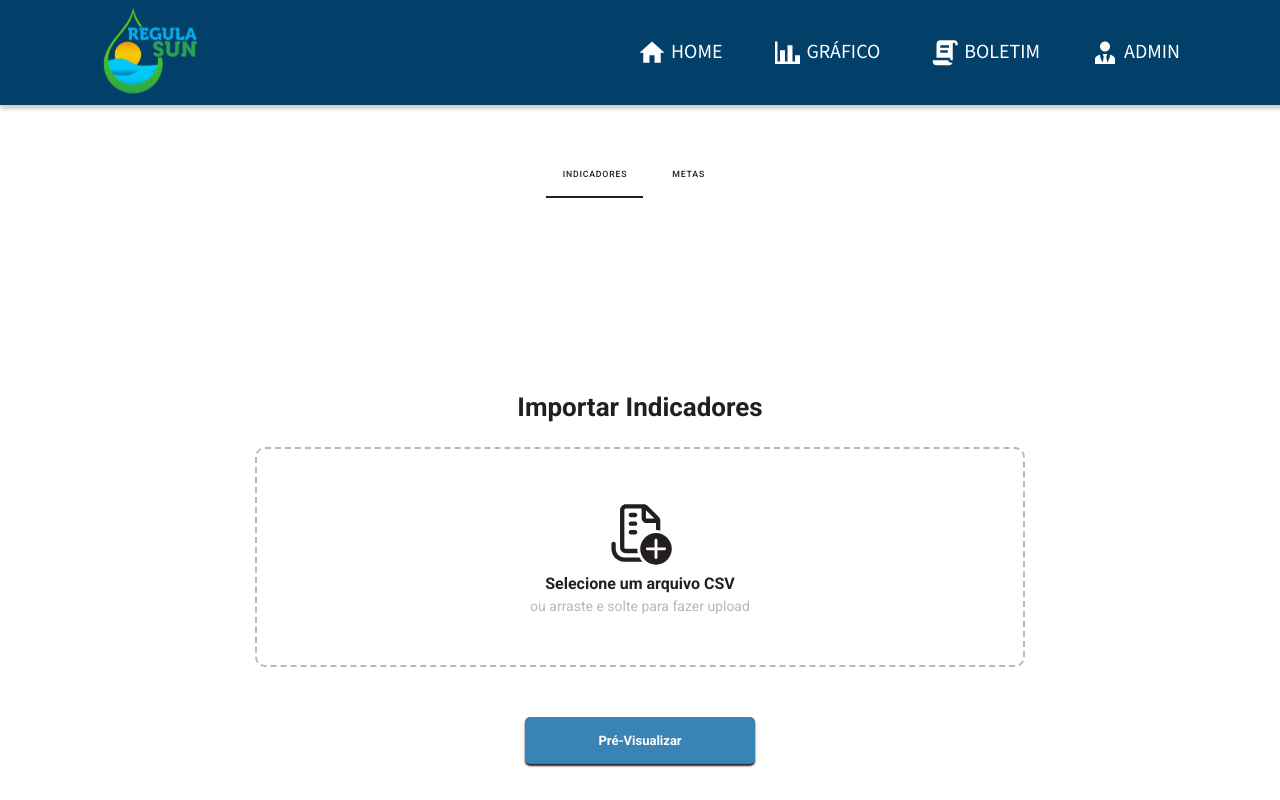
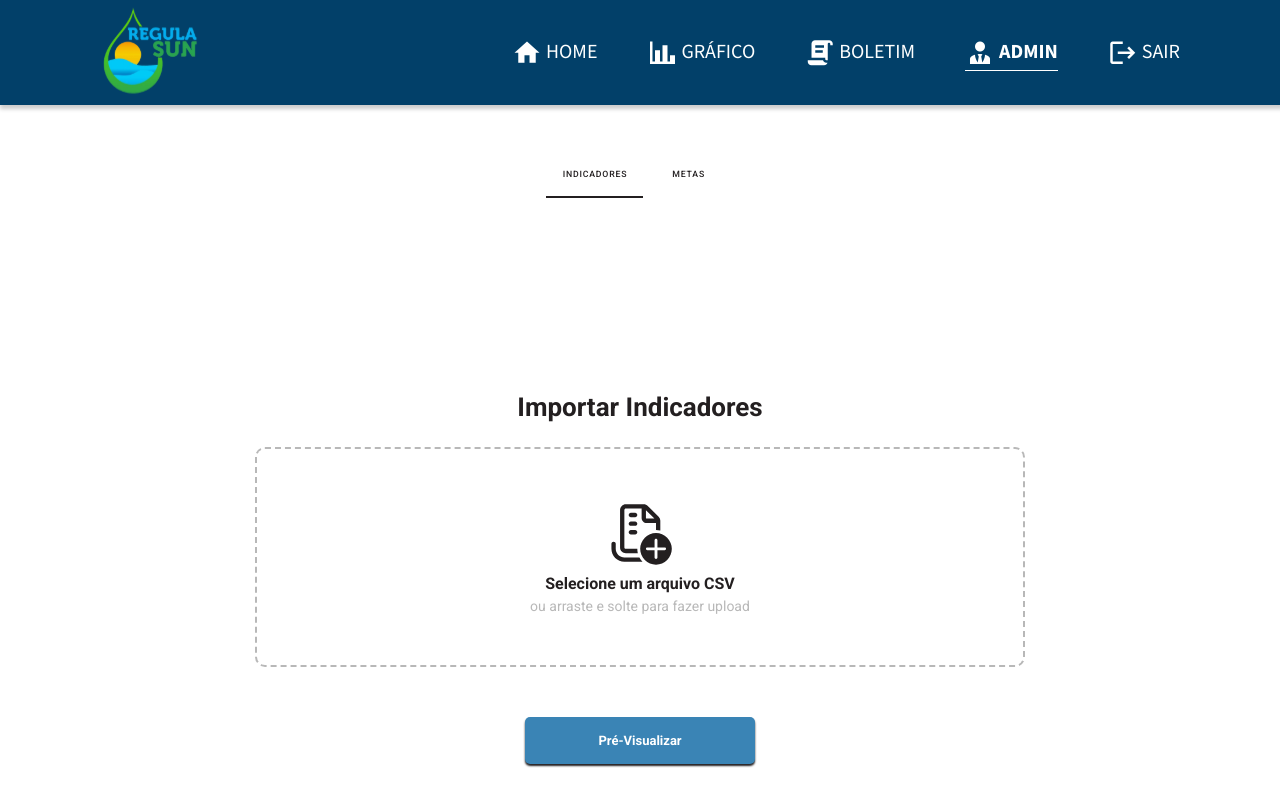
Before and after one commit to PDS-1-P05/2023_1_front-end, a Vue app in the folder Regula.sun - front/: page /admin in a window 1280 px wide. Built offline with nearby package versions, Linux system fonts and the light colour scheme; sample sign-in values are in the browser's storage.

Commit message:
feat: pag do navbar está indicado

```diff
--- a/Regula.sun - front/src/components/NavBar.vue
+++ b/Regula.sun - front/src/components/NavBar.vue
@@ -18,6 +18,10 @@
               {{ link.nome }}
             </router-link>
           </li>
+          <div class="logout-mobile" v-if="logado" @click="sair">
+            <v-icon icon="mdi-logout" />
+            Sair
+          </div>
         </ul>
       </transition>
     </nav>
@@ -30,36 +34,67 @@
     <nav>
       <ul>
         <li v-for="link in links" :key="link.para">
-          <router-link class="nav-item" :to="link.para">
+          <router-link class="nav-item" :to="link.para" :class="active(link)">
             <v-icon class="nav-icon">{{ link.icone }}</v-icon>
             {{ link.nome }}
           </router-link>
         </li>
+        <div class="logout-web" v-if="logado" @click="sair">
+          <v-icon icon="mdi-logout" />
+          Sair
+        </div>
       </ul>
     </nav>
   </header>
 </template>
 
 <script>
+import { validarTokenAcesso, deslogar } from "../service/autenticacao.js";
+import router from "@/router";
+
 export default {
-  name: "Navbar",
+  name: "NavbarVue",
   data() {
     return {
       links: [
         { para: "/", icone: "mdi-home", nome: "Home" },
-        { para: "/grafico", icone: "mdi-chart-bar", nome: "Gráfico" },
-        { para: "/boletim", icone: "mdi-script-text", nome: "Boletim" },
-        { para: "/admin", icone: "mdi-account-tie", nome: "Admin" },
+        {
+          para: "/grafico",
+          icone: "mdi-chart-bar",
+          nome: "Gráfico",
+        },
+        {
+          para: "/boletim",
+          icone: "mdi-script-text",
+          nome: "Boletim",
+        },
+        {
+          para: "/admin",
+          icone: "mdi-account-tie",
+          nome: "Admin",
+        },
       ],
 
       mobileNav: null,
       larguraJanela: null,
+      logado: false,
     };
   },
 
   created() {
     window.addEventListener("resize", this.mobile);
     this.mobile();
+  },
+
+  mounted() {
+    validarTokenAcesso().then((token) => {
+      if (token) {
+        router.push("/admin");
+        this.logado = true;
+      } else {
+        this.logado = false;
+      }
+    });
   },
 
   methods: {
@@ -84,7 +119,29 @@ export default {
         return false;
       }
     },
+
+    sair() {
+      const sair = deslogar();
+      if (sair) {
+        router.push("/login");
+        this.logado = false;
+      }
+    },
+
+    active(link) {
+      return {
+        active: this.$route.path === link.para,
+      };
+    },
   },
+
+  // mounted() {
+  //   this.teste();
+  //   window.addEventListener('storage', this.teste);
+  // },
+  // beforeUnmount() {
+  //   window.removeEventListener('storage', this.teste);
+  // }
 };
 </script>
 
@@ -94,21 +151,20 @@ header {
   flex-direction: row;
   justify-content: space-between;
   align-items: center;
-  padding: 1rem 7rem; /* aqui */
+  padding: 1rem 7rem;
   background-color: var(--corPrincipal);
   font-family: var(--fontePrincipal);
   color: var(--branco);
   width: 100%;
-  height: 10rem; /* aqui */
+  height: 10rem;
   position: fixed;
   z-index: 100;
   box-shadow: 2px 2px 4px 2px rgba(0, 0, 0, 0.2);
 }
 
 img {
-  /* aqui */
-  width: 9.5rem;
-  height: 9.5rem;
+  width: 9rem;
+  height: 9rem;
 }
 
 nav {
@@ -132,11 +188,42 @@ li {
 
 .nav-item {
   text-decoration: none;
-  font-size: 1.7rem; /* aqui */
+  font-size: 1.7rem;
   color: var(--branco);
 }
 
 .nav-item:hover {
+  cursor: pointer;
+  font-weight: bold;
+}
+
+.active {
+  border-bottom: 1px solid var(--branco);
+  padding-bottom: 5px;
+  font-weight: bold;
+}
+
+.mobile-view .nav-item {
+  font-size: 2rem;
+}
+
+.logout-mobile {
+  font-size: 2rem;
+  text-transform: uppercase;
+  cursor: pointer;
+}
+
+.logout-mobile:hover {
+  font-weight: bold;
+}
+
+.logout-web {
+  font-size: 1.7rem;
+  text-transform: uppercase;
+  padding-left: 5rem;
+}
+
+.logout-web:hover {
   cursor: pointer;
   font-weight: bold;
 }
@@ -180,9 +267,15 @@ li {
     height: 10rem;
   }
 
-  .nav-item {
+  .nav-item,
+  .logout-web {
     font-size: 2rem;
   }
+}
+
+.nav-item .logout-web:hover {
+  cursor: pointer;
+  font-weight: bold;
 }
 
 @media screen and (min-width: 601px) and (max-width: 750px) {
@@ -196,8 +289,9 @@ li {
     height: 7rem;
   }
 
-  .nav-item {
-    font-size: 1.5rem;
+  .nav-item,
+  .logout-web {
+    font-size: 1.3rem;
   }
 }
 
@@ -211,9 +305,5 @@ li {
     width: 5rem;
     height: 5rem;
   }
-
-  .nav-item {
-    font-size: 1rem;
-  }
 }
 </style>
```
